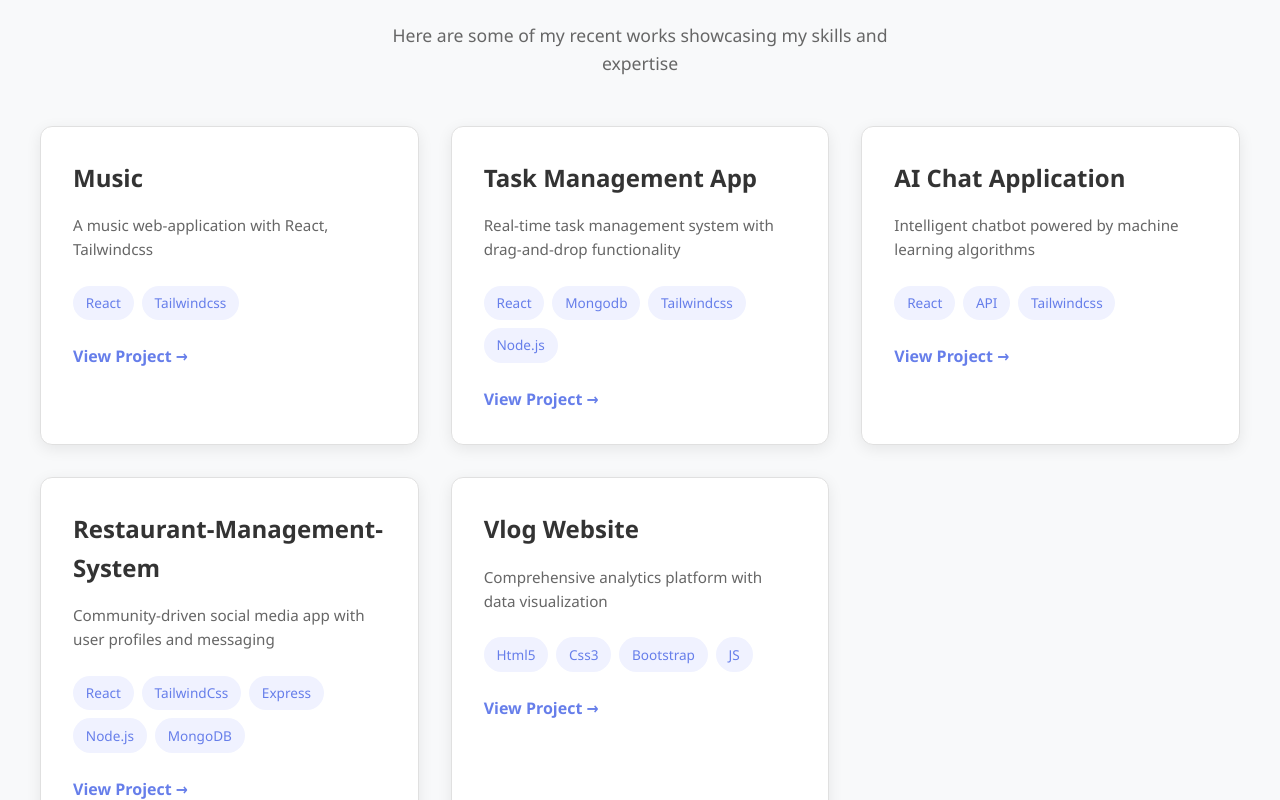
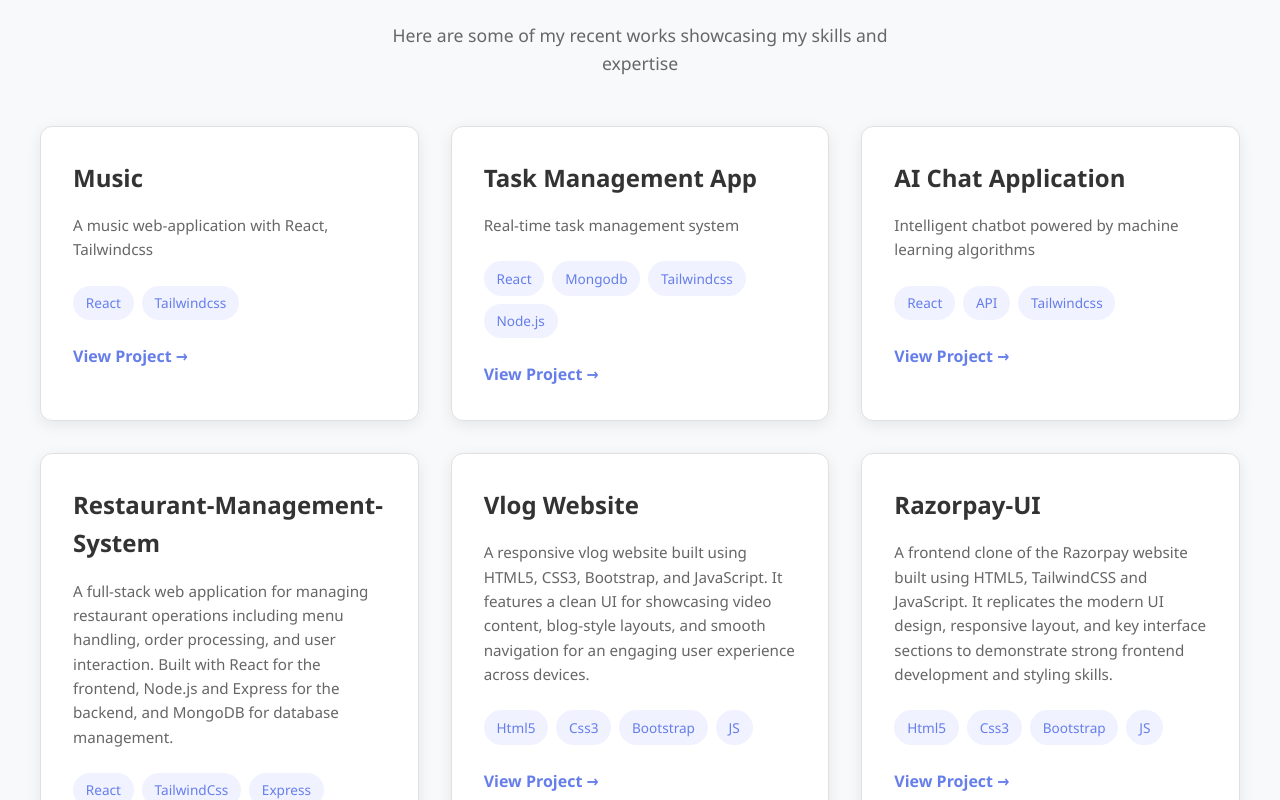
Before and after one commit to KrishGhori/Portfolio, a React (Vite) app: page / in a window 1280 px wide. Shown: the part 940-1740 px from the top of the page. Built offline with nearby package versions, Linux system fonts and the light colour scheme.

Commit message:
change link

```diff
--- a/src/components/Projects.jsx
+++ b/src/components/Projects.jsx
@@ -12,7 +12,7 @@ export default function Projects() {
     {
       id: 2,
       title: 'Task Management App',
-      description: 'Real-time task management system with drag-and-drop functionality',
+      description: 'Real-time task management system',
       tags: ['React', 'Mongodb', 'Tailwindcss' , 'Node.js'],
       link: 'https://github.com/KrishGhori/Task_managment.git'
     },
@@ -26,7 +26,7 @@ export default function Projects() {
     {
       id: 4,
       title: 'Restaurant-Management-System',
-      description: 'Community-driven social media app with user profiles and messaging',
+      description: 'A full-stack web application for managing restaurant operations including menu handling, order processing, and user interaction. Built with React for the frontend, Node.js and Express for the backend, and MongoDB for database management.',
       tags: ['React', 'TailwindCss', 'Express', 'Node.js' , 'MongoDB'],
       link: 'https://restaurant-management-system-7h8o.vercel.app/'
     },
@@ -34,9 +34,16 @@ export default function Projects() {
     {
       id: 5,
       title: 'Vlog Website',
-      description: 'Comprehensive analytics platform with data visualization',
+      description: 'A responsive vlog website built using HTML5, CSS3, Bootstrap, and JavaScript. It features a clean UI for showcasing video content, blog-style layouts, and smooth navigation for an engaging user experience across devices.',
       tags: ['Html5', 'Css3', 'Bootstrap' , 'JS'],
       link: 'https://vlog-sable.vercel.app/'
+    } ,
+    {
+      id: 6,
+      title: 'Razorpay-UI',
+      description: 'A frontend clone of the Razorpay website built using HTML5, TailwindCSS and JavaScript. It replicates the modern UI design, responsive layout, and key interface sections to demonstrate strong frontend development and styling skills.',
+      tags: ['Html5', 'Css3', 'Bootstrap' , 'JS'],
+      link: 'https://github.com/KrishGhori/razorpay-UI.git3'
     }
   ];
 
```
